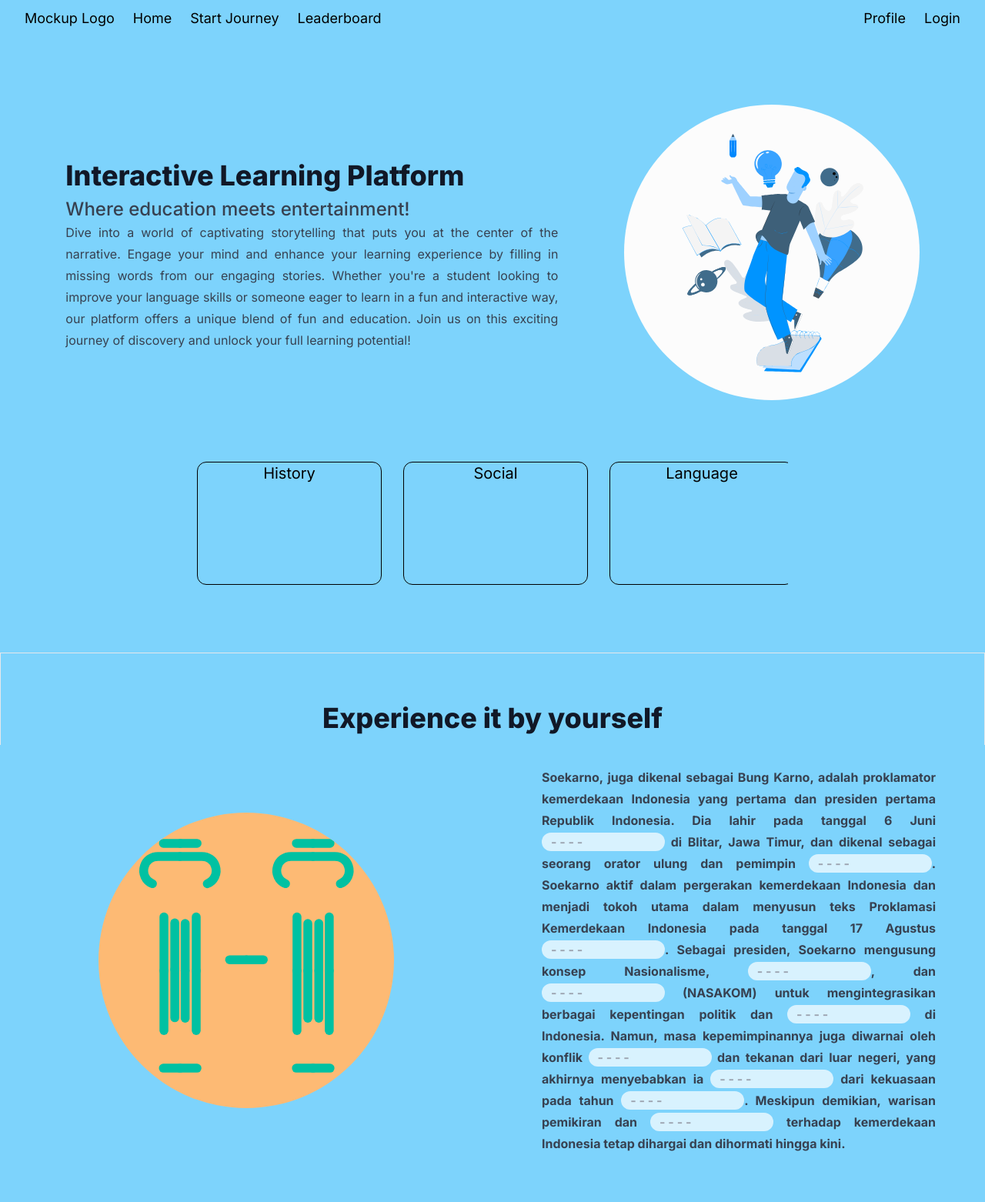
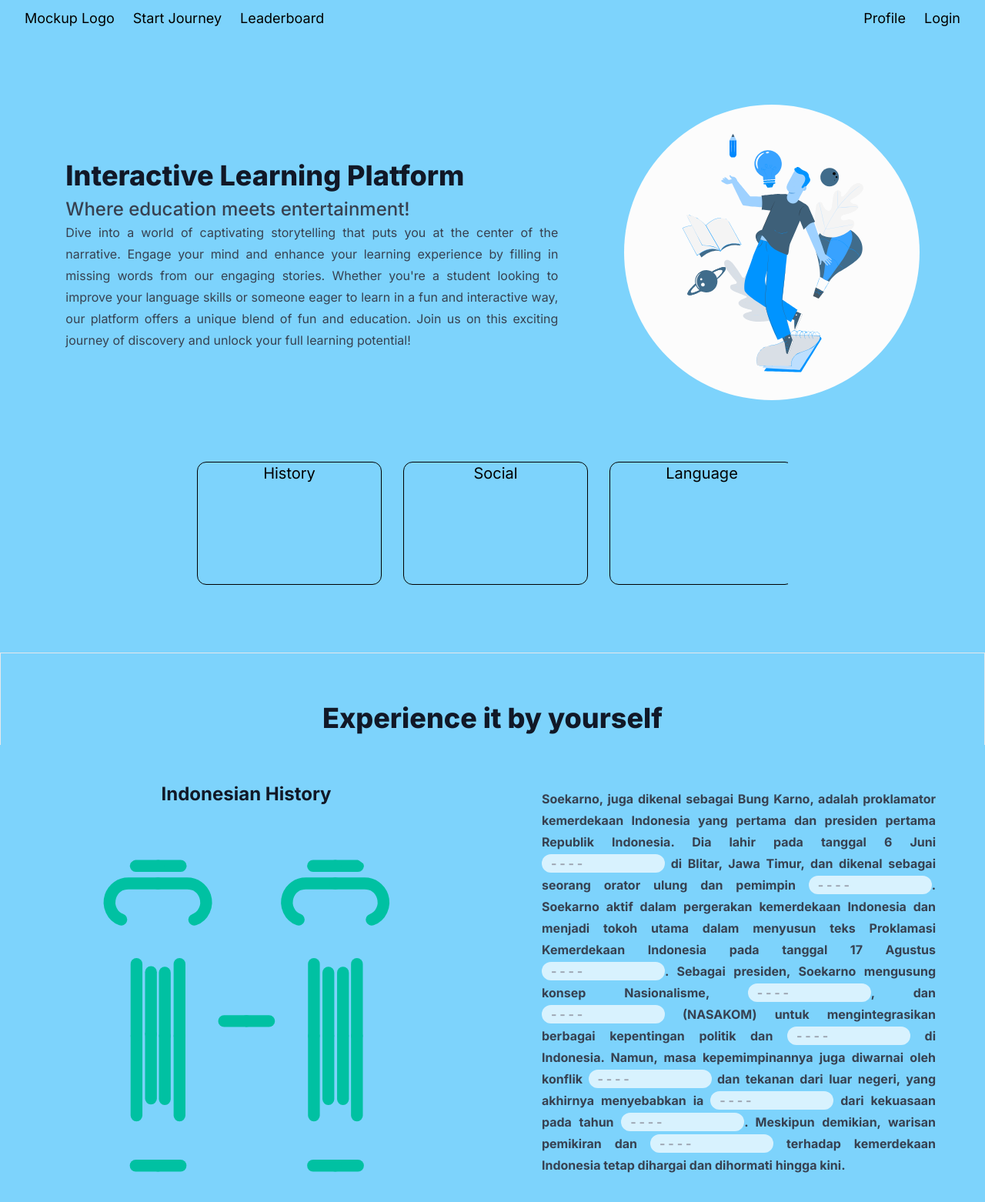
Before and after one commit to cendekiaword/cendeki-app, a Next.js app: page / in a window 1280 px wide. Shown: the top 1562 px of the page at 77% size. Built offline with nearby package versions, Linux system fonts and the light colour scheme.

Commit message:
fix: remove home from navbar and add link to the button in navbar

```diff
--- a/src/components/Navbar.jsx
+++ b/src/components/Navbar.jsx
@@ -36,19 +36,19 @@ export default function Navbar({ className }) {
       >
         <div className="">
           <Link
-            href=""
+            href="/"
             className="border-black px-3 pb-3 text-lg text-black hover:border-b-4"
           >
             Mockup Logo
           </Link>
-          <Link
+          {/* <Link
             href=""
             className="border-black px-3 pb-3 text-lg text-black hover:border-b-4"
           >
             Home
-          </Link>
+          </Link> */}
           <Link
-            href=""
+            href="lobby"
             className="border-black px-3 pb-3 text-lg text-black hover:border-b-4"
           >
             Start Journey
@@ -62,13 +62,13 @@ export default function Navbar({ className }) {
         </div>
         <div className="">
           <Link
-            href=""
+            href="/profile/me"
             className="border-black px-3 pb-3 text-lg text-black hover:border-b-4"
           >
             Profile
           </Link>
           <Link
-            href=""
+            href="/login"
             className="border-black px-3 pb-3 text-lg text-black hover:border-b-4"
           >
             Login
--- a/src/components/Teaser.jsx
+++ b/src/components/Teaser.jsx
@@ -142,9 +142,10 @@ export default function Teaser({ animationData }) {
           <h1 className="border py-16">Experience it by yourself</h1>
         </div>
         <div className="prose grid h-[70dvh] w-full grid-flow-row grid-cols-2 bg-sky-300 md:max-h-dvh ">
-          <div className="not-prose col-span-1 flex items-center justify-center">
+          <div className="col-span-1 flex flex-col items-center justify-center">
+            <h2>Indonesian History</h2>
             <LottieMediumRound
-              className="w-[60%] bg-orange-300"
+              className="not-prose w-[80%]"
               animationData={JSON.parse(JSON.stringify(animationData))}
             />
           </div>
```
Also changed, not shown: 1 other file (tests, documents, lock files or other folders).
